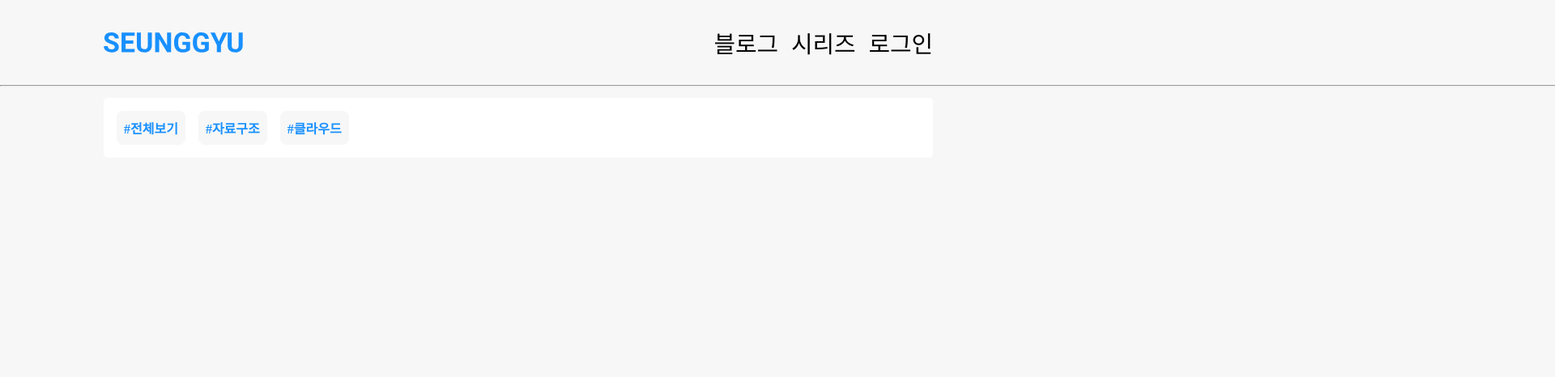
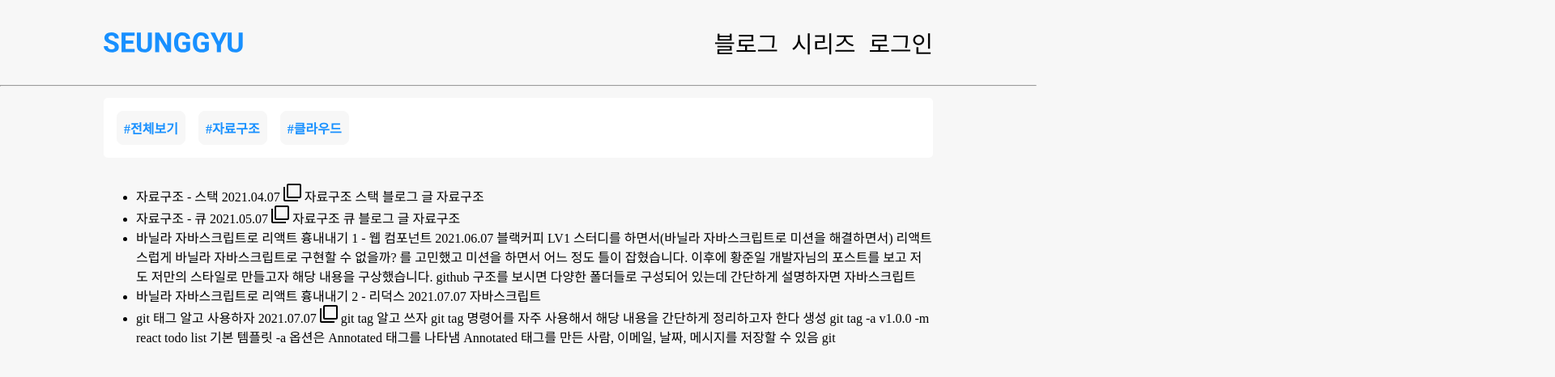
Before and after one commit to CodeSoom/project-react-6-KIMSEUNGGYU, a React app: page / in a window 1280 px wide. Shown: the top 466 px of the page at 81% size, 1920 px wide, since content can reach past the window. Built offline with nearby package versions, Linux system fonts and the light colour scheme; data requests are answered from the project's data file.

Commit message:
[feat] App 에서 postsContainer 연동

```diff
--- a/src/App.jsx
+++ b/src/App.jsx
@@ -1,6 +1,7 @@
 import styled from '@emotion/styled';
 
 import TagsContainer from '@containers/TagsContainer';
+import PostsContainer from '@containers/PostsContainer';
 
 import Header from '@components/Header';
 
@@ -10,6 +11,7 @@ export default function App() {
       <Header />
       <Divider />
       <TagsContainer />
+      <PostsContainer />
     </Container>
   );
 }
@@ -21,7 +23,7 @@ const Container = styled.div`
 `;
 
 const Divider = styled.hr`
-  width: 200%;
+  width: 100%;
   position: absolute;
   left: 0;
   color: rgba(0, 0, 0, 0.15);
```
